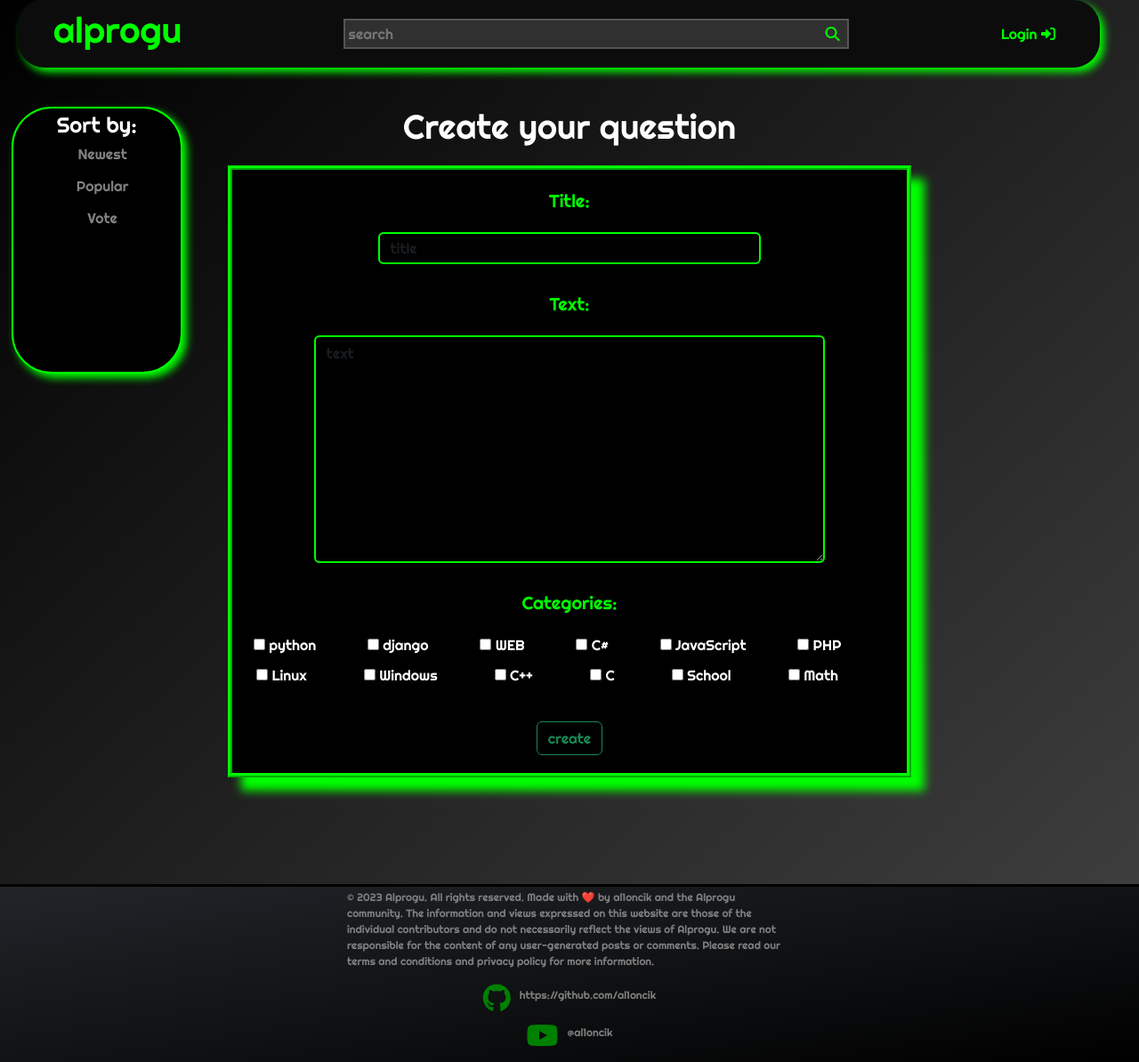
After one commit to al1oncik/alprogu, a Django app: page /questions/question/create/ in a window 1280 px wide. The commit adds this page. Shown: the whole page at 89% size. Run offline with Django 4.2, Linux system fonts and the light colour scheme.

Commit message:
new question creation interface and category choose

```diff
--- a/main/static/css/base.css
+++ b/main/static/css/base.css
@@ -4,9 +4,9 @@
 }
 
 body {
-    //background-image: linear-gradient(to bottom right, #0f9b0f, #000000);
     background-image: linear-gradient(to bottom right, #000000, #434343);
     padding: 120px 0 0 0;
+    font-family: "Righteous";
 }
 
 .title {
@@ -66,6 +66,7 @@ body {
     color: grey;
     border: none;
     margin-bottom: 10px;
+    font-family: "Righteous";
 }
 
 .sorting-button i {
--- /dev/null
+++ b/main/static/css/create.css
@@ -0,0 +1,82 @@
+@font-face {
+    font-family: "Righteous";
+    src: url('../fonts/Righteous/Righteous-Regular.ttf');
+}
+
+main {
+    display: flex;
+    flex-direction: column;
+    align-items: center;
+    font-family: "Righteous";
+    margin-bottom: 60px;
+}
+
+.form-title {
+    color: white;
+    font-size: 38px;
+    margin-bottom: 20px;
+}
+
+.question-creation-form {
+    display: flex;
+    flex-direction: column;
+    align-items: center;
+    width: 60%;
+    color: white;
+    margin-bottom: 60px;
+    border: 5px ridge #00ff00;
+    padding: 20px;
+    background-color: black;
+    box-shadow: 15px 15px 10px #00ff00;
+}
+
+.form-title-input {
+    width: 60%;
+    height: 15%;
+    margin-bottom: 30px;
+    border: 2px solid #00ff00;
+    background-color: black;
+    color: #00ff00;
+}
+
+.form-title-input:focus {
+    background-color: black;
+    color: #00ff00;
+}
+
+.form-text-input {
+    width: 80%;
+    height: 60%;
+    margin-bottom: 30px;
+    border: 2px solid #00ff00;
+    background-color: black;
+    color: #00ff00;
+}
+
+.form-text-input:focus {
+    background-color: black;
+    color: #00ff00;
+}
+
+.input-label {
+    color: #00ff00;
+    font-size: 20px;
+    margin-bottom: 0;
+    margin-bottom: 20px;
+}
+
+.categories {
+    display: flex;
+    justify-content: space-around;
+    flex-wrap: wrap;
+    margin-bottom: 30px;
+}
+
+.category-checkbox {
+
+}
+
+.category-choice {
+    margin-right: 50px;;
+    margin-bottom: 10px;
+}
--- a/main/static/css/login.css
+++ b/main/static/css/login.css
@@ -1,5 +1,11 @@
+@font-face {
+    font-family: "Righteous";
+    src: url('../fonts/Righteous/Righteous-Regular.ttf');
+}
+
 body {
     background-color: black;
+    font-family: "Righteous";
 }
 
 .login_block {
--- a/main/static/css/profile.css
+++ b/main/static/css/profile.css
@@ -1,8 +1,14 @@
+@font-face {
+    font-family: "Righteous";
+    src: url('../fonts/Righteous/Righteous-Regular.ttf');
+}
+
 body {
     background-color: black;
     margin-top: 20px;
     padding: 0 200px 0 200px;
     background-image: linear-gradient(to bottom right, #000000, #434343);
+    font-family: "Righteous";
 }
 
 .container {
--- a/main/static/css/register.css
+++ b/main/static/css/register.css
@@ -1,5 +1,11 @@
+@font-face {
+    font-family: "Righteous";
+    src: url('../fonts/Righteous/Righteous-Regular.ttf');
+}
+
 body {
     background-color: black;
+    font-family: "Righteous";
 }
 
 .login_block {
--- a/main/templates/main/base.html
+++ b/main/templates/main/base.html
@@ -30,7 +30,7 @@
             </div>
         </div>
         <div class="left-side-menu">
-            <p style="font-size: 24px; margin-bottom: 2px;">Sort by:</p>
+            <p style="font-size: 24px; margin-bottom: 2px; font-family: 'Righteous';">Sort by:</p>
             <form id="sorting-methods" action="{% url 'main:index' %}" method="get">
                 <button class="sorting-button" type="submit" name="Newest"><i class="fa-sharp fa-solid fa-caret-right"></i> Newest</button>
                 <button class="sorting-button" type="submit" name="Popular"><i class="fa-sharp fa-solid fa-caret-right"></i> Popular</button>
--- a/main/templates/main/index.html
+++ b/main/templates/main/index.html
@@ -13,9 +13,7 @@
 {% block content %}
 <main>
     {% if user.is_authenticated %}
-        <button class="create-question-button" onclick="openQuestionCreationForm()">
-            <p>ASK</p>
-        </button>
+            <a class="create-question-button" href="{% url 'questions:create' %}"><i class="fa-regular fa-circle-question"></i></a>
         <form action="{% url 'main:index' %}" method="post" id="create-question-form">
             {% csrf_token %}
             {{ form.title }}
--- a/questions/forms.py
+++ b/questions/forms.py
@@ -4,6 +4,21 @@ from django import forms
 class QuestionCreateForm(forms.Form):
     title = forms.CharField(widget=forms.TextInput(attrs={'class': 'form-control form-title-input', 'placeholder': 'title'}))
     text = forms.CharField(widget=forms.Textarea(attrs={'class': 'form-control form-text-input', 'placeholder': 'text'}))
+    choices = (
+                ("python","python"),
+                ("django","django"),
+                ("web","WEB"),
+                ("c#","C#"),
+                ("javascript", "JavaScript"),
+                ("php", "PHP"),
+                ("linux", "Linux"),
+                ("windows", "Windows"),
+                ("c++", "C++"),
+                ("c", "C"),
+                ("school", "School"),
+                ("math", "Math"),
+            )
+    categories = forms.MultipleChoiceField(choices=choices, widget=forms.CheckboxSelectMultiple(attrs={'class' : 'category-checkbox'}))
 
 class AnswerCreateForm(forms.Form):
     text = forms.CharField(widget=forms.Textarea(attrs={'class': 'form-control comment-input', 'placeholder': 'Your answer'}))
--- /dev/null
+++ b/questions/templates/questions/create.html
@@ -0,0 +1,34 @@
+{% extends 'main/base.html' %}
+{% load static %}
+
+{% block title %}
+    <title>Create question</title>
+{% endblock %}
+
+{% block css %}
+    <link rel="stylesheet" href="{% static 'css/base.css' %}"/>
+    <link rel="stylesheet" href="{% static 'css/create.css' %}"/>
+{% endblock %}
+
+{% block content %}
+    <main>
+        <h3 class="form-title">Create your question</h3>
+        <form class="question-creation-form" action="{% url 'questions:create' %}" method="post">
+            {% csrf_token %}
+            <p class="input-label">Title:</p>
+            {{form.title}}
+            <p class="input-label">Text:</p>
+            {{form.text}}
+            <p class="input-label">Categories:</p>
+            <div class="categories">
+                {% for category in form.categories %}
+                    <div class="category-choice">
+                        {{ category.tag }}
+                        {{ category.choice_label }}
+                    </div>
+                {% endfor %}
+            </div>
+            <button type="sumbit" class="btn btn-outline-success">create</button>
+        </form>
+    </main>
+{% endblock %}
--- a/questions/urls.py
+++ b/questions/urls.py
@@ -1,10 +1,11 @@
 from django.urls import path
 
-from .views import question, vote
+from .views import question, create, vote
 
 app_name = 'questions'
 
 urlpatterns = [
     path('question/<int:id>/', question, name='question'),
+    path('question/create/', create, name='create'),
     path('vote/<int:id>/<str:vote>/', vote, name='vote'),
 ]
--- a/questions/views.py
+++ b/questions/views.py
@@ -2,7 +2,7 @@ from django.shortcuts import render, HttpResponseRedirect, reverse
 
 from .models import Topic, Comment
 from users.models import User
-from .forms import AnswerCreateForm
+from .forms import AnswerCreateForm, QuestionCreateForm
 
 
 def question(request, id):
@@ -38,6 +38,24 @@ def question(request, id):
             }
     return render(request, 'questions/question.html', context)
 
+
+def create(request):
+    if request.method == "POST":
+        form = QuestionCreateForm(data=request.POST)
+        if form.is_valid():
+            Topic.objects.create(
+                title=request.POST['title'],
+                text=request.POST['text'],
+                categories=request.POST.getlist('categories'),
+                creator=request.user.username,
+            )
+            return HttpResponseRedirect('/')
+    else:
+        form = QuestionCreateForm()
+    context = {'form': form}
+    return render(request, 'questions/create.html', context)
+
+
 def vote(request, id, vote):
     v = 1 if vote == 'p' else -1
     topic = Topic.objects.get(id=id)
```
Also changed, not shown: main/static/css/index.css (+9 -36 lines), main/static/css/question.css (+8 -0 lines), main/views.py (+1 -13 lines), db.sqlite3.
